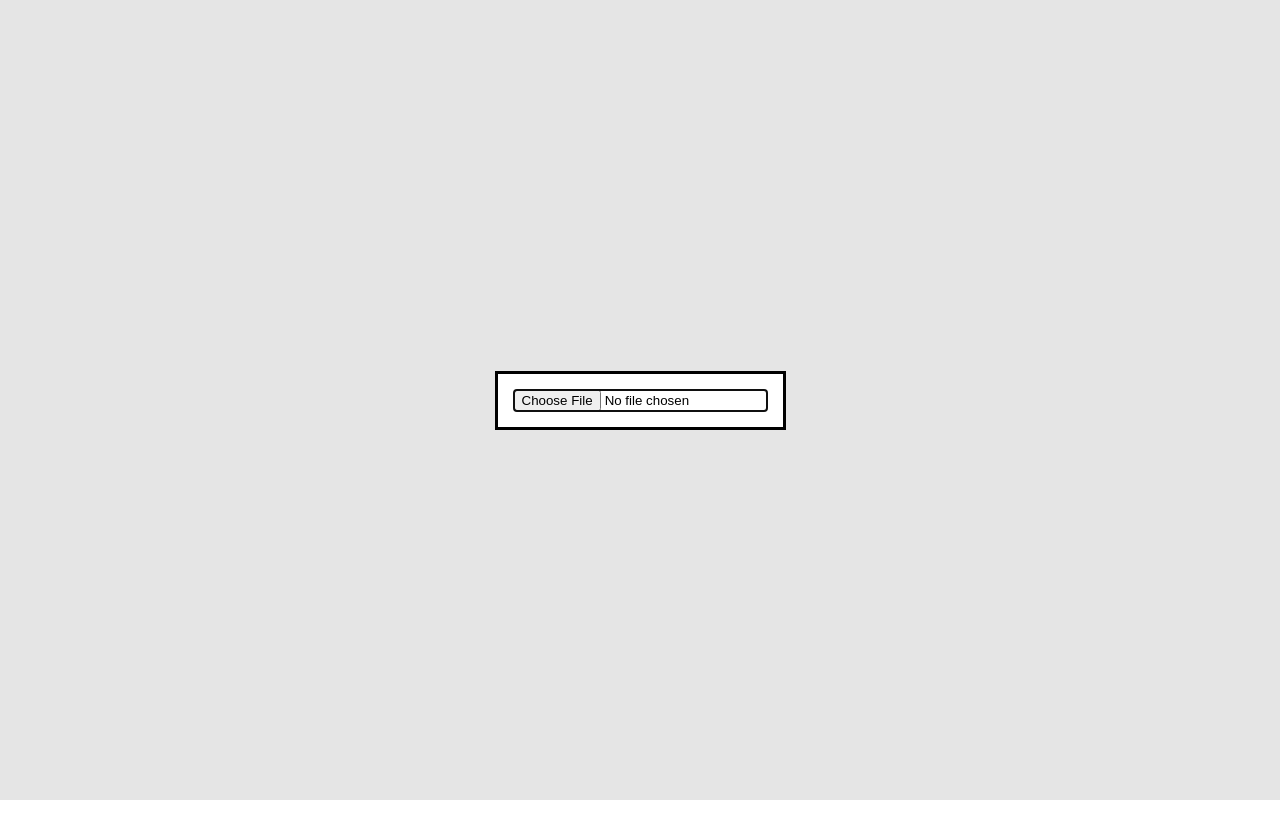
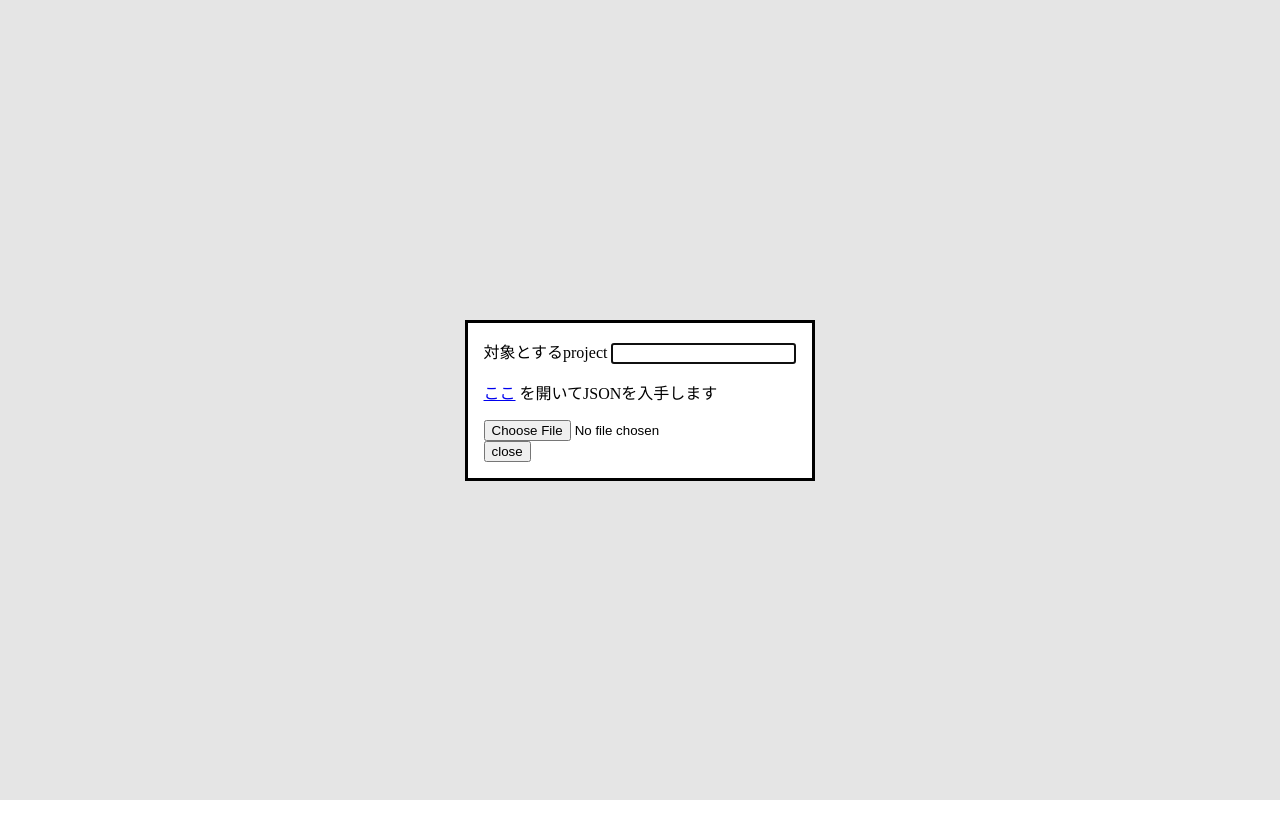
Before and after one commit to eniehack/scrapbox-planetarium, a SvelteKit app: page / in a window 1280 px wide. Built offline with nearby package versions, Linux system fonts and the light colour scheme.

Commit message:
refactor: BaseModal

```diff
--- /dev/null
+++ b/src/lib/BaseModal.svelte
@@ -0,0 +1,20 @@
+<script lang="ts">
+    export let showModal: boolean;
+
+    let dialog: HTMLDialogElement;
+
+    $: if (dialog && showModal) dialog.showModal();
+</script>
+
+<dialog
+    bind:this={dialog}
+    on:close={() => showModal = false}
+    on:click|self={() => dialog.close()}>
+    <div>
+        <div class="header"></div>
+        <slot />
+        <div class="footer">
+            <button on:click={() => dialog.close()}>close</button>
+        </div>
+    </div>
+</dialog>
--- a/src/routes/FileSelector.svelte
+++ b/src/routes/FileSelector.svelte
@@ -1,9 +1,11 @@
 <script lang="ts">
-	import { schema } from '$lib/load';
+	import BaseModal from '$lib/BaseModal.svelte';
+import { schema } from '$lib/load';
 	import { file as fileStore } from '$lib/store';
 
 	let dialog: HTMLDialogElement;
 	let file: FileList;
+	let target_project: string;
 	export let showModal: boolean;
 
 	$: if (file) {
@@ -21,7 +23,15 @@
 	$: if (dialog && showModal) dialog.showModal();
 </script>
 
-<dialog bind:this={dialog}>
+<BaseModal bind:showModal>
+	<label for="project">対象とするproject</label>
+	<input name="project" type="text" bind:value={target_project}>
+	{#if target_project !== ""}
+		<p>
+			<a href={`https://scrapbox.io/projects/${target_project}/settings/backup`} target="_blank" rel="noreferrer noopener">ここ</a>
+			を開いてJSONを入手します
+		</p>
+	{/if}
 	<input type="file" id="file_elem" accept=".json" bind:files={file} />
 	<!-- TODO: dnd でファイル追加できてほし～～ -->
-</dialog>
+</BaseModal>
```
